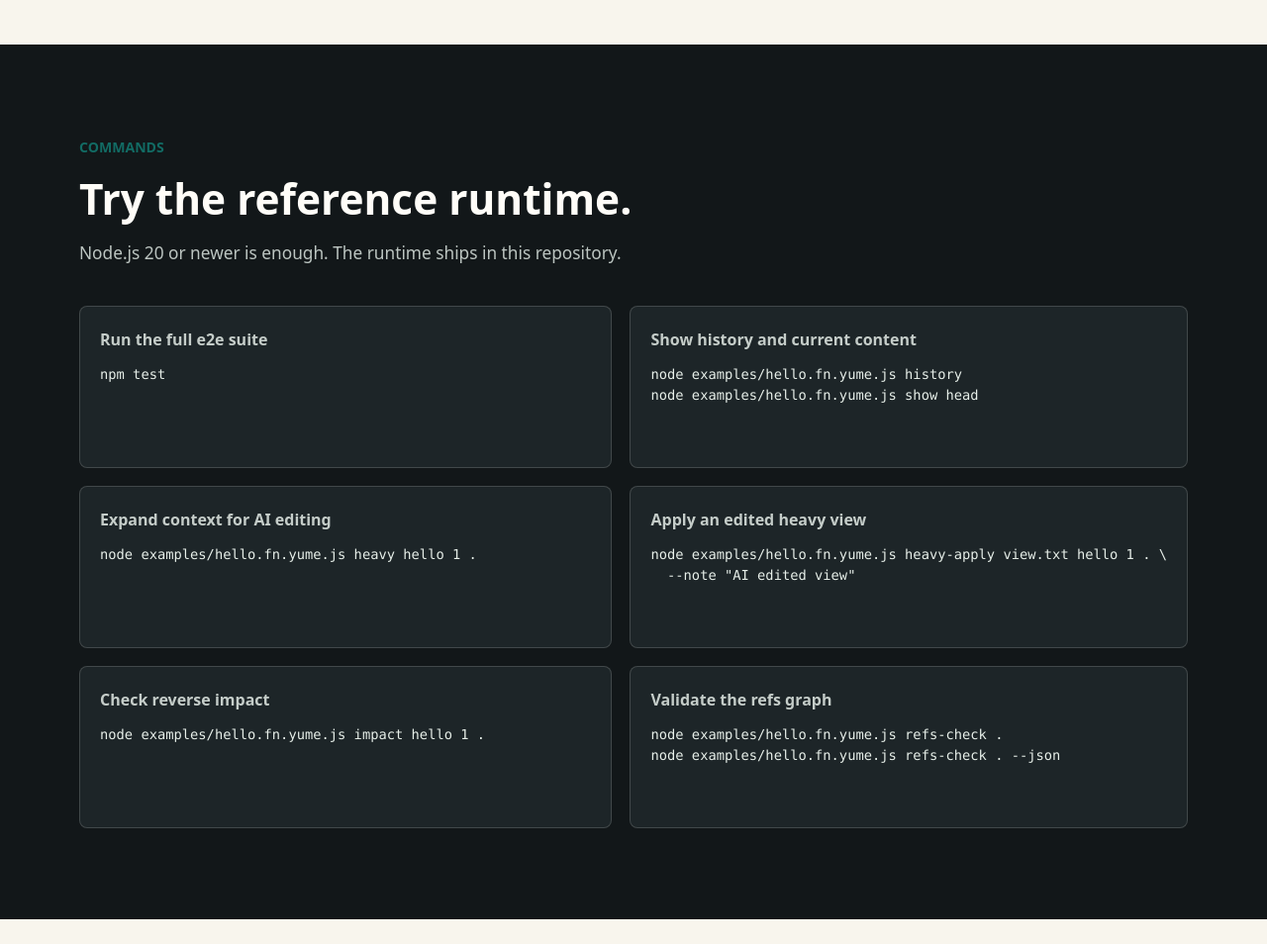
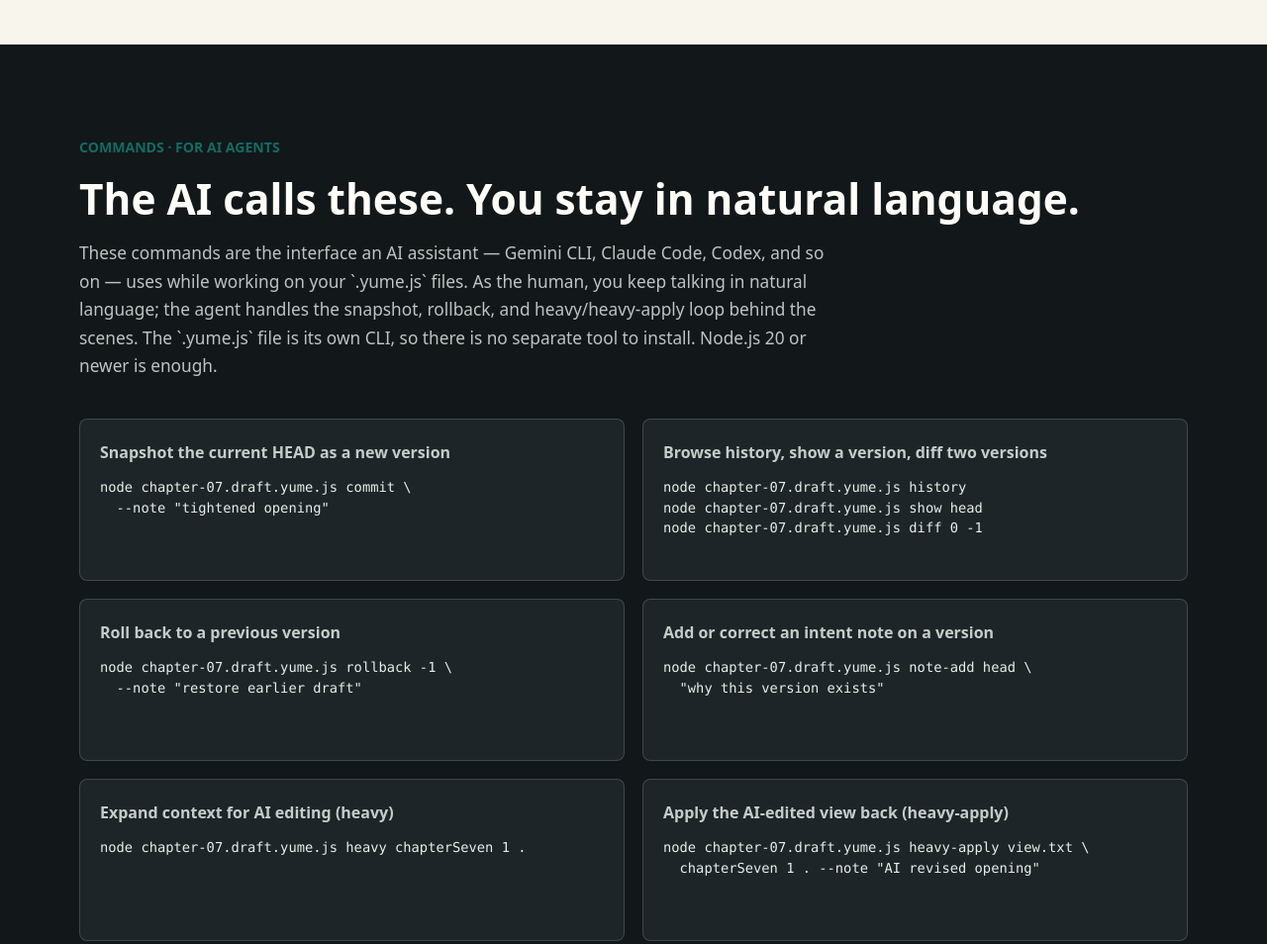
Before and after one commit to AoyamaRito/yume-files, a website: page docs/index.html in a window 1280 px wide. Shown: the part 6400-7354 px from the top of the page at 99% size. Drawn offline with Linux system fonts and the light colour scheme.

Commit message:
docs(site): rewrite Commands section as AI-facing interface
Previous command list mixed dev-only entries (npm test) and graph utilities (impact, refs-check) and missed the essential edit→commit→browse→rollback→note→heavy loop. Replace with the six core commands using a representative chapter-07.draft.yume.js file name that matches the Block-versioning visual.

Reframe the section: these commands are what an AI assistant (Gemini CLI, Claude Code, Codex, etc.) calls while working on .yume.js files; the human keeps talking in natural language and never has to invoke them directly.

Co-Authored-By: Claude Opus 4.7 (1M context) <noreply@anthropic.com>

```diff
--- a/docs/index.html
+++ b/docs/index.html
@@ -1175,35 +1175,38 @@ export const chapterOne = "...";
     <section id="commands" class="section dark" aria-labelledby="commands-title">
       <div class="wrap">
         <p class="eyebrow" data-i18n="commands.eyebrow">Commands</p>
-        <h2 id="commands-title" data-i18n="commands.title">Try the reference runtime.</h2>
-        <p class="section-lead" data-i18n="commands.lead">Node.js 20 or newer is enough. The runtime ships in this repository.</p>
+        <h2 id="commands-title" data-i18n="commands.title">The AI calls these. You stay in natural language.</h2>
+        <p class="section-lead" data-i18n="commands.lead">These commands are the interface an AI assistant — Gemini CLI, Claude Code, Codex, and so on — uses while working on your `.yume.js` files. As the human, you keep talking in natural language; the agent handles the snapshot, rollback, and heavy/heavy-apply loop behind the scenes. The `.yume.js` file is its own CLI, so there is no separate tool to install. Node.js 20 or newer is enough.</p>
         <div class="command-grid">
           <div class="command">
-            <p data-i18n="commands.cmd1.label">Run the full e2e suite</p>
-            <pre><code>npm test</code></pre>
+            <p data-i18n="commands.cmd1.label">Snapshot the current HEAD as a new version</p>
+            <pre><code>node chapter-07.draft.yume.js commit \
+  --note "tightened opening"</code></pre>
           </div>
           <div class="command">
-            <p data-i18n="commands.cmd2.label">Show history and current content</p>
-            <pre><code>node examples/hello.fn.yume.js history
-node examples/hello.fn.yume.js show head</code></pre>
+            <p data-i18n="commands.cmd2.label">Browse history, show a version, diff two versions</p>
+            <pre><code>node chapter-07.draft.yume.js history
+node chapter-07.draft.yume.js show head
+node chapter-07.draft.yume.js diff 0 -1</code></pre>
           </div>
           <div class="command">
-            <p data-i18n="commands.cmd3.label">Expand context for AI editing</p>
-            <pre><code>node examples/hello.fn.yume.js heavy hello 1 .</code></pre>
+            <p data-i18n="commands.cmd3.label">Roll back to a previous version</p>
+            <pre><code>node chapter-07.draft.yume.js rollback -1 \
+  --note "restore earlier draft"</code></pre>
           </div>
           <div class="command">
-            <p data-i18n="commands.cmd4.label">Apply an edited heavy view</p>
-            <pre><code>node examples/hello.fn.yume.js heavy-apply view.txt hello 1 . \
-  --note "AI edited view"</code></pre>
+            <p data-i18n="commands.cmd4.label">Add or correct an intent note on a version</p>
+            <pre><code>node chapter-07.draft.yume.js note-add head \
+  "why this version exists"</code></pre>
           </div>
           <div class="command">
-            <p data-i18n="commands.cmd5.label">Check reverse impact</p>
-            <pre><code>node examples/hello.fn.yume.js impact hello 1 .</code></pre>
+            <p data-i18n="commands.cmd5.label">Expand context for AI editing (heavy)</p>
+            <pre><code>node chapter-07.draft.yume.js heavy chapterSeven 1 .</code></pre>
           </div>
           <div class="command">
-            <p data-i18n="commands.cmd6.label">Validate the refs graph</p>
-            <pre><code>node examples/hello.fn.yume.js refs-check .
-node examples/hello.fn.yume.js refs-check . --json</code></pre>
+            <p data-i18n="commands.cmd6.label">Apply the AI-edited view back (heavy-apply)</p>
+            <pre><code>node chapter-07.draft.yume.js heavy-apply view.txt \
+  chapterSeven 1 . --note "AI revised opening"</code></pre>
           </div>
         </div>
       </div>
@@ -1339,15 +1342,15 @@ node examples/hello.fn.yume.js refs-check . --json</code></pre>
         "principles.step3.body": "The v001 scanner avoids AST package dependencies and favors portable folder movement.",
         "principles.step4.title": "Keep AI context narrow.",
         "principles.step4.body": "Use refs, heavy, impact, and refs-check to send the model the smallest useful slice.",
-        "commands.eyebrow": "Commands",
-        "commands.title": "Try the reference runtime.",
-        "commands.lead": "Node.js 20 or newer is enough. The runtime ships in this repository.",
-        "commands.cmd1.label": "Run the full e2e suite",
-        "commands.cmd2.label": "Show history and current content",
-        "commands.cmd3.label": "Expand context for AI editing",
-        "commands.cmd4.label": "Apply an edited heavy view",
-        "commands.cmd5.label": "Check reverse impact",
-        "commands.cmd6.label": "Validate the refs graph",
+        "commands.eyebrow": "Commands · for AI agents",
+        "commands.title": "The AI calls these. You stay in natural language.",
+        "commands.lead": "These commands are the interface an AI assistant — Gemini CLI, Claude Code, Codex, and so on — uses while working on your `.yume.js` files. As the human, you keep talking in natural language; the agent handles the snapshot, rollback, and heavy/heavy-apply loop behind the scenes. The `.yume.js` file is its own CLI, so there is no separate tool to install. Node.js 20 or newer is enough.",
+        "commands.cmd1.label": "Snapshot the current HEAD as a new version",
+        "commands.cmd2.label": "Browse history, show a version, diff two versions",
+        "commands.cmd3.label": "Roll back to a previous version",
+        "commands.cmd4.label": "Add or correct an intent note on a version",
+        "commands.cmd5.label": "Expand context for AI editing (heavy)",
+        "commands.cmd6.label": "Apply the AI-edited view back (heavy-apply)",
         "final.eyebrow": "Status",
         "final.title": "Small enough to inspect. Strong enough to build on.",
         "final.lead": "yume-files is intentionally conservative: one format, one v001 runtime, zero dependencies, and focused e2e coverage. The next phase is real-world use: novels, specs, workflows, templates, and codebases.",
@@ -1447,15 +1450,15 @@ node examples/hello.fn.yume.js refs-check . --json</code></pre>
         "principles.step3.body": "v001 スキャナは AST パッケージ依存を避け、ポータブルなフォルダ移動を優先します。",
         "principles.step4.title": "AI 文脈は狭く保つ。",
         "principles.step4.body": "refs・heavy・impact・refs-check を使い、最小で有用なスライスをモデルに渡します。",
-        "commands.eyebrow": "コマンド",
-        "commands.title": "リファレンスランタイムを試す。",
-        "commands.lead": "Node.js 20 以降があれば十分です。ランタイムはこのリポジトリに同梱されています。",
-        "commands.cmd1.label": "e2e フルスイートを実行",
-        "commands.cmd2.label": "履歴と現在のコンテンツを表示",
-        "commands.cmd3.label": "AI 編集用に文脈を展開",
-        "commands.cmd4.label": "編集された heavy ビューを反映",
-        "commands.cmd5.label": "逆インパクトを確認",
-        "commands.cmd6.label": "参照グラフを検証",
+        "commands.eyebrow": "コマンド · AI エージェント向け",
+        "commands.title": "叩くのは AI、人間は自然言語のままで。",
+        "commands.lead": "これらは Gemini CLI、Claude Code、Codex などの AI アシスタントが `.yume.js` を編集するときに叩くインターフェースです。人間は自然言語で対話を続けるだけで、commit・rollback・heavy / heavy-apply の往復は AI が裏でこなします。`.yume.js` ファイル自身が CLI なので、別ツールのインストールは不要。Node.js 20 以降があれば十分です。",
+        "commands.cmd1.label": "現在の HEAD を新しいバージョンとして commit",
+        "commands.cmd2.label": "履歴の閲覧、特定バージョンの表示、差分",
+        "commands.cmd3.label": "前のバージョンへ rollback",
+        "commands.cmd4.label": "バージョンに意図ノートを追記・訂正",
+        "commands.cmd5.label": "AI 編集用に文脈を展開 (heavy)",
+        "commands.cmd6.label": "AI 編集後の view を反映 (heavy-apply)",
         "final.eyebrow": "状況",
         "final.title": "検査できるほど小さく、上に積めるほど確か。",
         "final.lead": "yume-files は意図して保守的です: 一つのフォーマット、一つの v001 ランタイム、ゼロ依存、絞った e2e カバレッジ。次の段階は実利用: 小説・仕様・ワークフロー・テンプレート・コードベース。",
```
